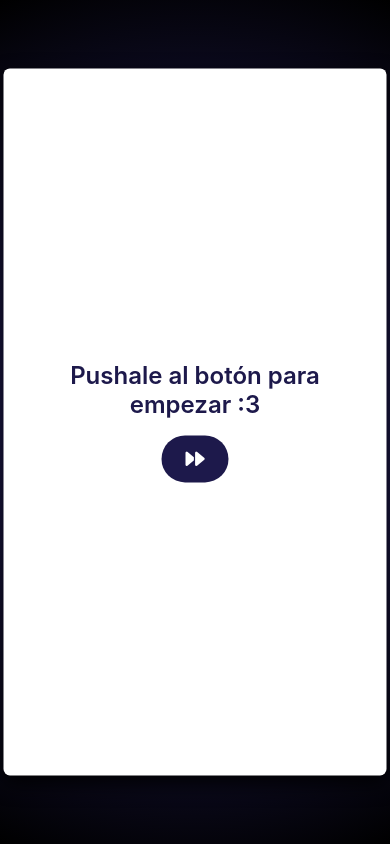
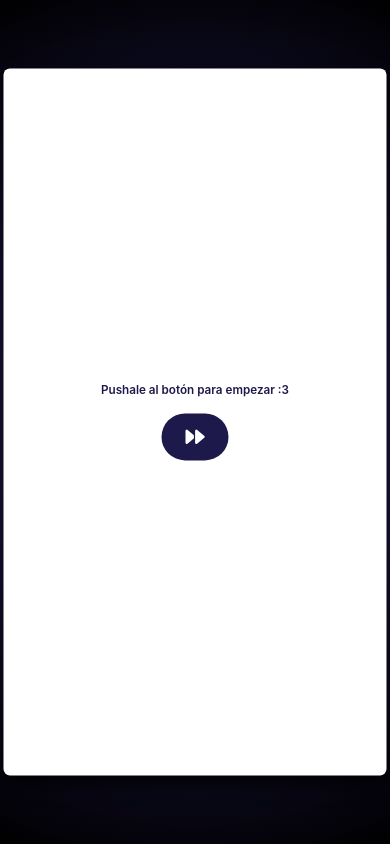
Before and after one commit to AlmarRacing/parabluesita, a plain HTML site: page index.html in a window 390 px wide. Drawn offline with Linux system fonts and the light colour scheme.

Commit message:
texto responsivo

```diff
--- a/index.html
+++ b/index.html
@@ -12,7 +12,7 @@
     <div id="content">
         <span class="laterales"><i class="fa-duotone fa-solid fa-stars fa-beat-fade"></i></span>
         <div id="central">
-            <span id="cajaTxt" style="font-size: 1.5rem;">Pushale al botón para empezar :3</span>
+            <span id="cajaTxt" style="font-size: 3vw;">Pushale al botón para empezar :3</span>
 			<div id="cuadroImg">
 				<img id="cuadroImagen" src="" />
 			</div>
```
